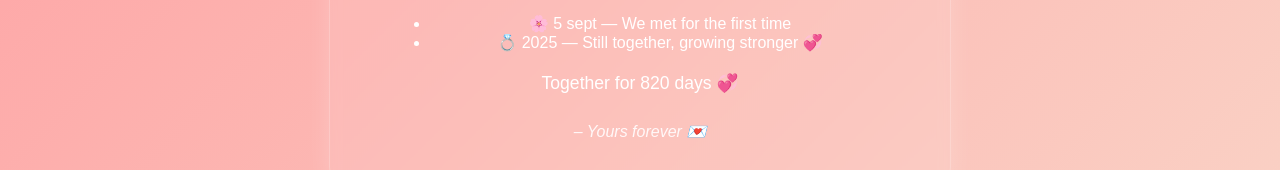
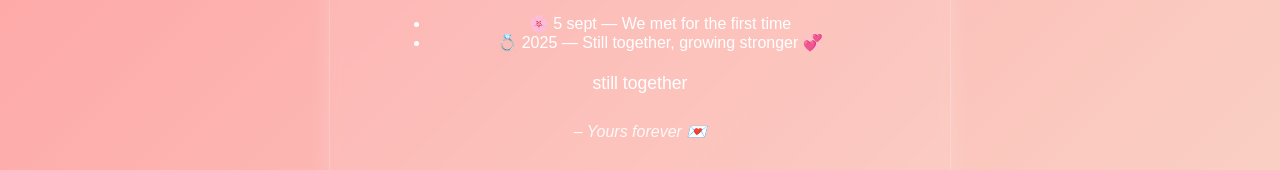
Before and after one commit to Tushar-6969/confession, a website: page index.html in a window 1280 px wide. Shown: the part 605-775 px from the top of the page. Drawn offline with Linux system fonts and the light colour scheme.

Commit message:
updation

```diff
--- a/index.html
+++ b/index.html
@@ -132,7 +132,7 @@ document.getElementById("compliment").onclick = () => {
 const startDate = new Date("2023-08-15");
 const today = new Date();
 const diff = Math.floor((today - startDate) / (1000*60*60*24));
-document.getElementById("daysTogether").innerText = `Together for ${diff} days 💞`;
+document.getElementById("daysTogether").innerText = `still together`;
 </script>
 </body>
 </html>
```
